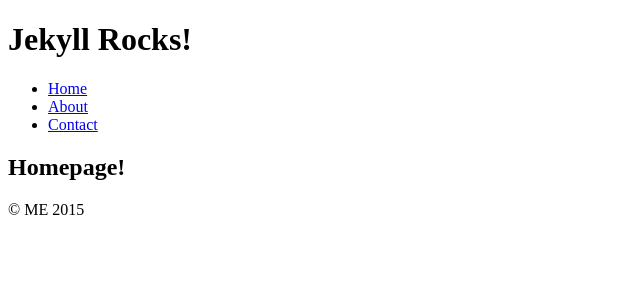
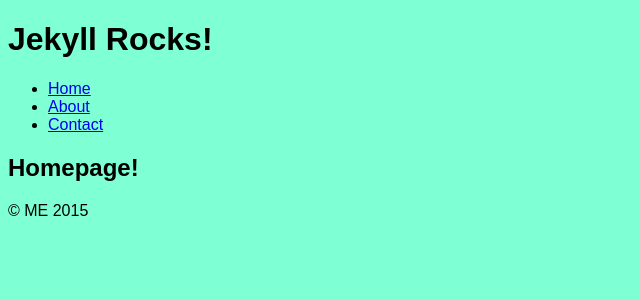
Before and after one commit to marisabivi/jekyll-intro, a Jekyll site: the page built from index.html, in a window 1280 px wide. Shown: the top 300 px of the page, without its empty margins (0-640 px from the left). Built offline with Jekyll 4.4.1, drawn with Linux system fonts in a browser that asks for light colours.

Commit message:
css link, font change

```diff
--- a/_layouts/default.html
+++ b/_layouts/default.html
@@ -3,7 +3,7 @@
 <head>
      <meta charset="utf-8">
     <title>Jekyll Intro</title>
-     <link href="css/main.css" rel="stylesheet">
+     <link href="{{site.baseurl}}/css/main.css" rel="stylesheet">
 </head>
 <body>
 
--- a/css/main.css
+++ b/css/main.css
@@ -15,4 +15,7 @@
 
 *, *::before, *::after {
  box-sizing: inherit;
+
+    background-color: aquamarine;
+    font-family: sans-serif;
 }
```
